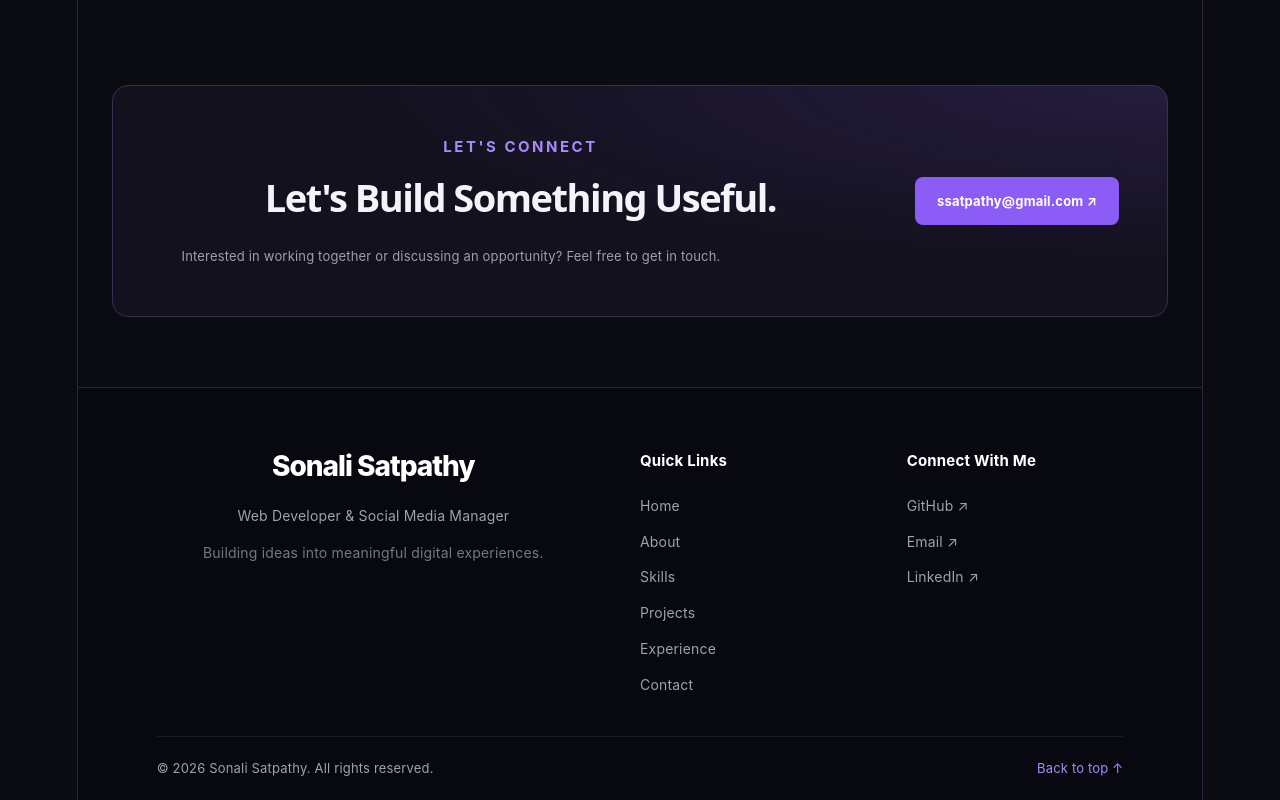
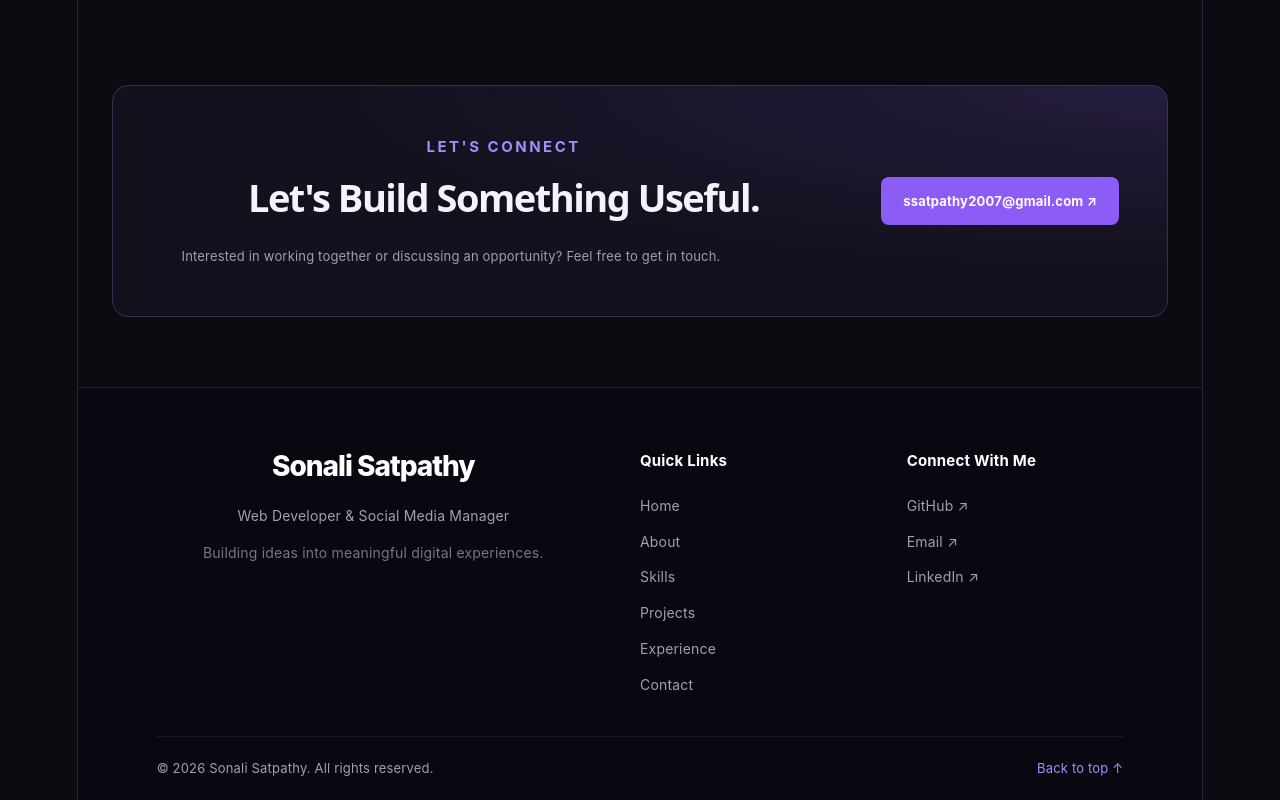
Before and after one commit to sonalisatpathy4/My-Portfolio, a React (Vite) app: page / in a window 1280 px wide. Shown: the part 4415-5215 px from the top of the page. Built offline with nearby package versions, Linux system fonts and the light colour scheme.

Commit message:
Correct email address

```diff
--- a/src/App.jsx
+++ b/src/App.jsx
@@ -300,7 +300,7 @@ function App() {
           </div>
 
           <a href="mailto:ssatpathy2007@gmail.com" className="primary-btn">
-            ssatpathy@gmail.com ↗
+            ssatpathy2007@gmail.com ↗
           </a>
         </section>
       </main>
```
